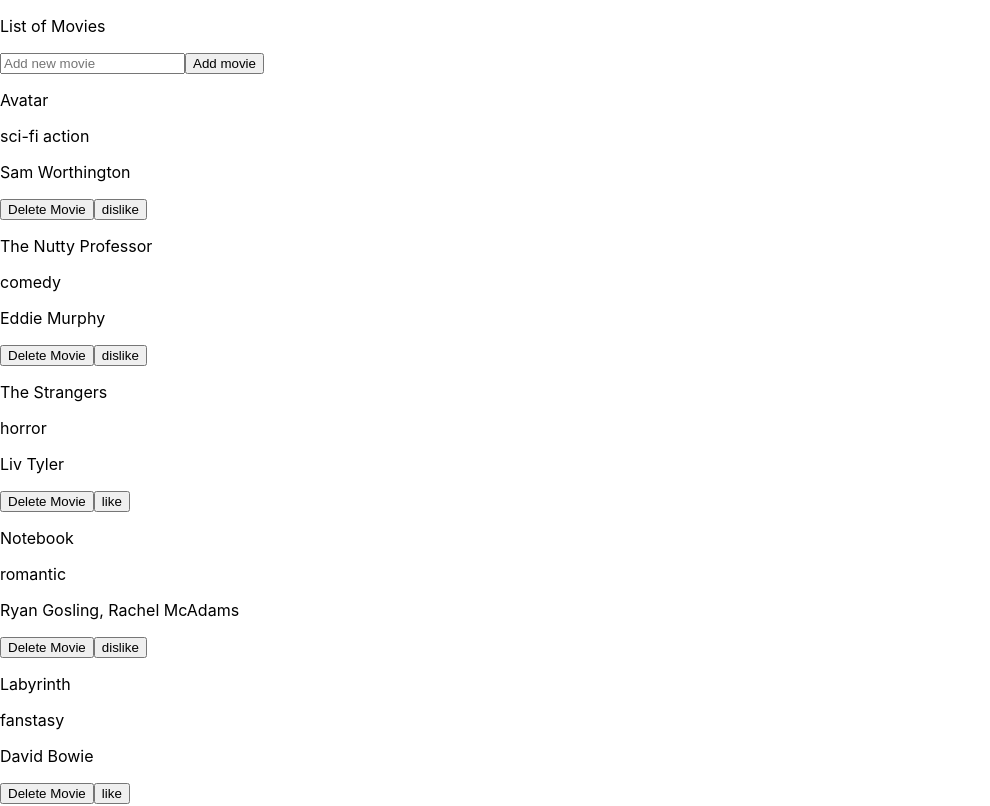
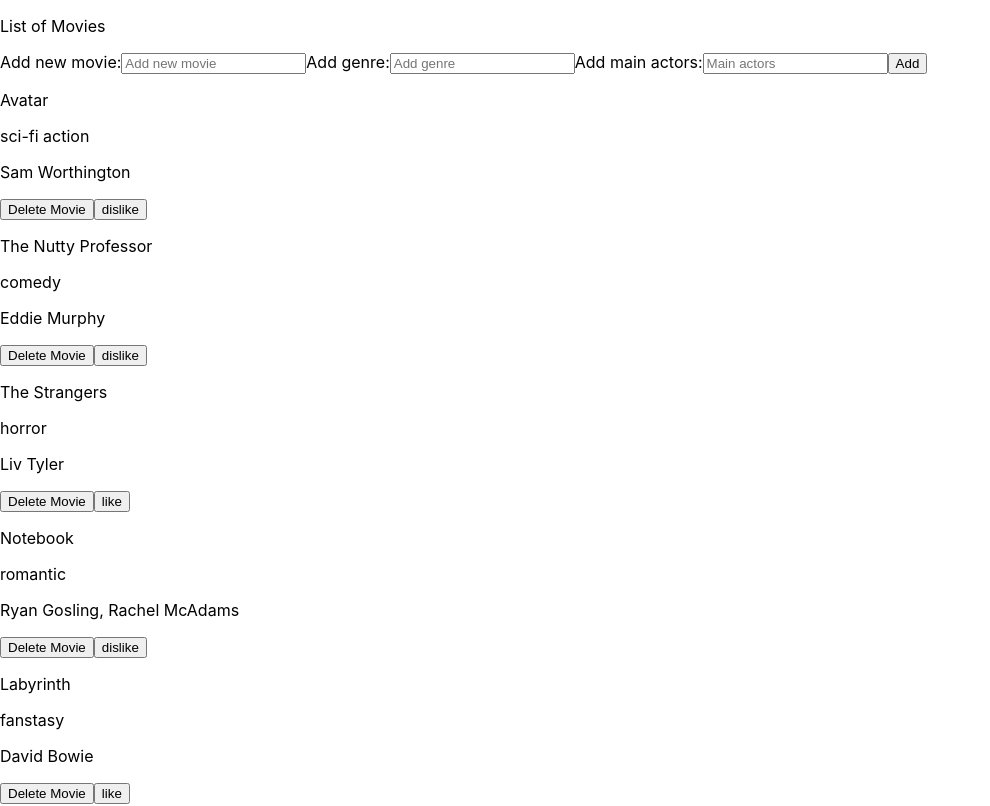
Before and after one commit to masaskrobo/List-of-movies, a React (Create React App) app: page / in a window 1280 px wide. Shown: the top 806 px of the page, without its empty margins (0-990 px from the left). Built offline with nearby package versions, Linux system fonts and the light colour scheme.

Commit message:
Adding genre and actors input

```diff
--- a/src/AddNewMovie/AddNewMovie.js
+++ b/src/AddNewMovie/AddNewMovie.js
@@ -3,23 +3,42 @@ import React, { useState } from 'react';
 function AddNewMovie({onNewMovie}){
     const[newMovie,setNewMovie]=useState('');
     const[style, setNewStyle]=useState('');
+    const[actor,setNewActor]=useState('');
 
     function AddText(event){
         setNewMovie(event.target.value)
+
+    }
+    function AddGenre(event){
         setNewStyle(event.target.value)
 
     }
+    function AddMainActor(event){
+        setNewActor(event.target.value)
+    }
+
+
     function NewMovie(){
-        onNewMovie(newMovie,style)
-        setNewMovie('')
-        setNewStyle('')
+        onNewMovie(newMovie,style,actor)
+        setNewMovie('');
+        setNewStyle('');
+        setNewActor('');
+
     }
+
+
 
 
     return(
         <div>
+            <label>Add new movie:</label>
             <input placeholder='Add new movie' value={newMovie} onChange={AddText} type='text'></input>
-            <button onClick={NewMovie}>Add movie</button>
+            <label>Add genre:</label>
+            <input placeholder='Add genre' type='text' value={style} onChange={AddGenre}></input>
+            <label>Add main actors:</label>
+            <input placeholder='Main actors' type='text' onChange={AddMainActor} value={actor}></input>
+            <button onClick={NewMovie}>Add</button>
+
 
         </div>
     )
--- a/src/ListOfMovies/ListOfMovies.js
+++ b/src/ListOfMovies/ListOfMovies.js
@@ -71,11 +71,12 @@ function ReactionMovies(status){
     setMovie(copyAllMovies)
 }
 
-function AddMovie(newMovie,style){
+function AddMovie(newMovie,style,actor){
     console.log(newMovie)
     const AddMovie={
         name: newMovie,
         genre: style,
+        mainActor: actor,
         reaction:false }
 
        setMovie([...movie,AddMovie])
```
